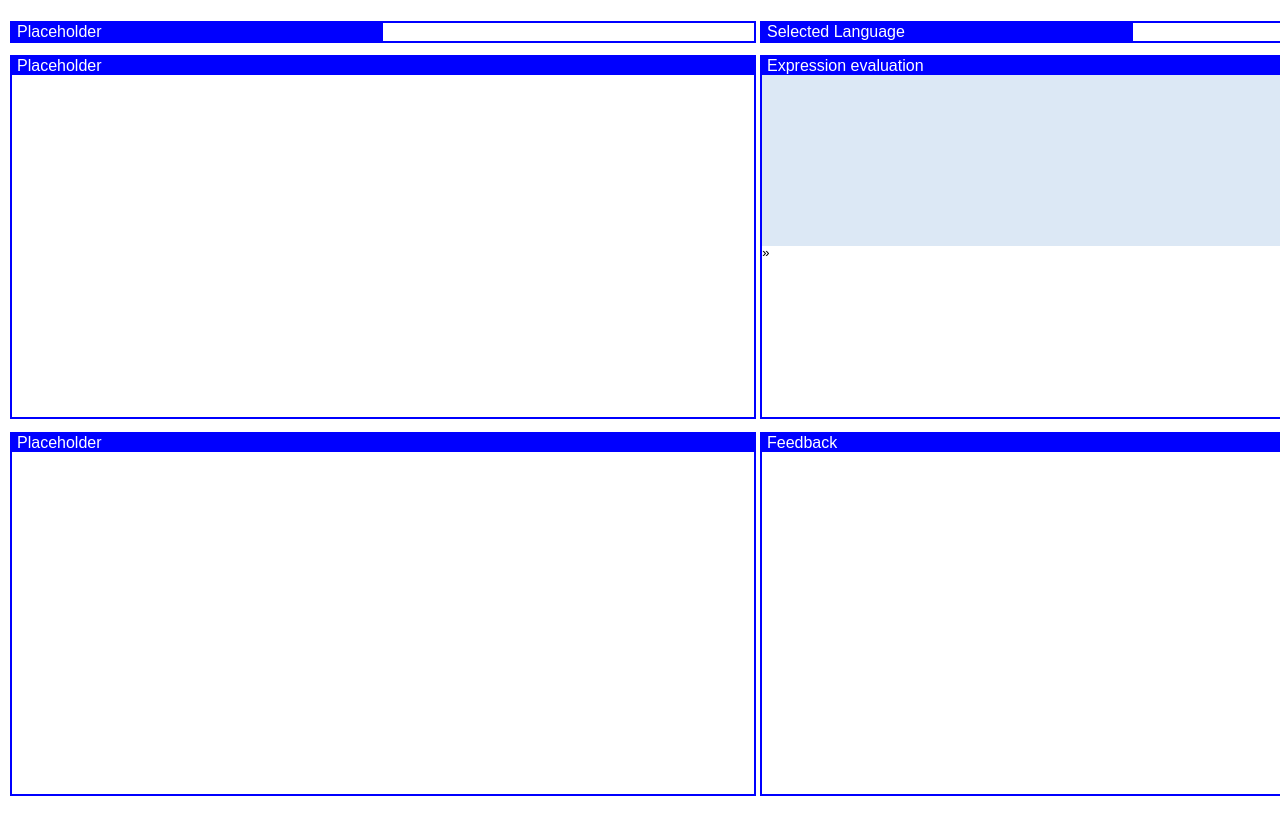
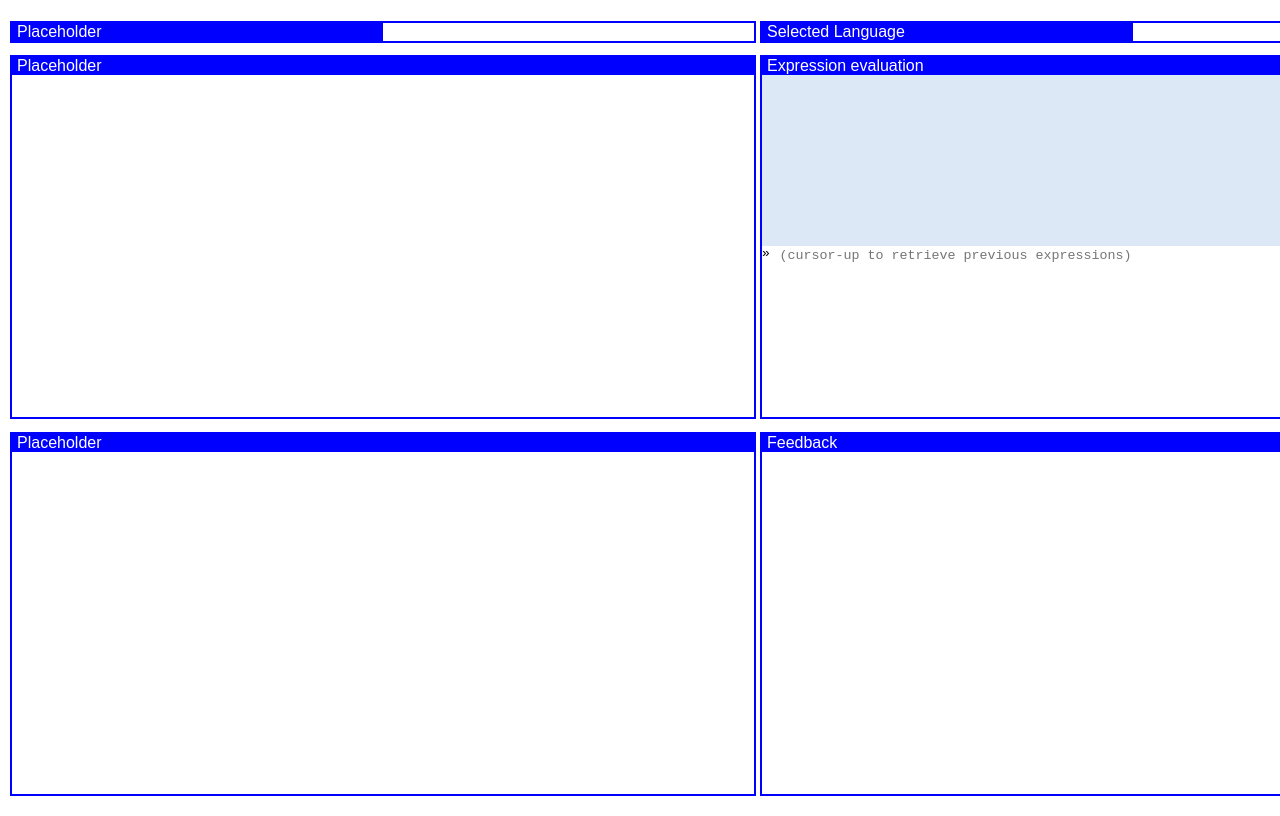
Before and after one commit to MetalUp/Express, an Angular app in the folder Client/: page / in a window 1280 px wide. Shown: the top 816 px of the page. Built offline with nearby package versions, Linux system fonts and the light colour scheme; no server answers.

Commit message:
#1 placeholder

```diff
--- a/Client/src/app/expression-evaluation/expression-evaluation.component.html
+++ b/Client/src/app/expression-evaluation/expression-evaluation.component.html
@@ -31,7 +31,7 @@
                 <div class="half-pane">
                     <div class="expression">
                         <span class="expression">&#187;&nbsp;</span>
-                        <textarea class="expression" rows="2" [(ngModel)]="expression" (keyup.enter)="onEnter()" (keyup)="onKey($event)" spellcheck="false"></textarea>
+                        <textarea placeholder="(cursor-up to retrieve previous expressions)" class="expression" rows="2" [(ngModel)]="expression" (keyup.enter)="onEnter()" (keyup)="onKey($event)" spellcheck="false"></textarea>
                     </div>
                 </div>
             </div>
```
